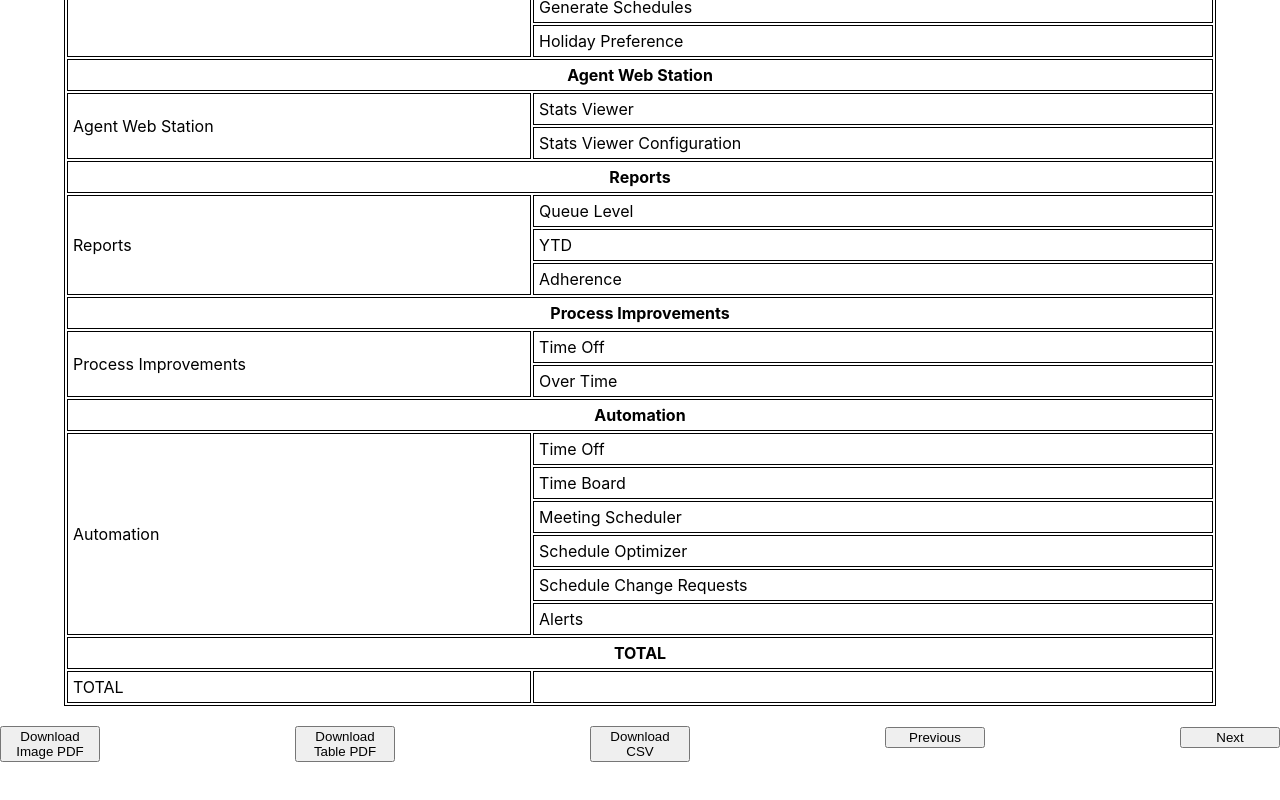
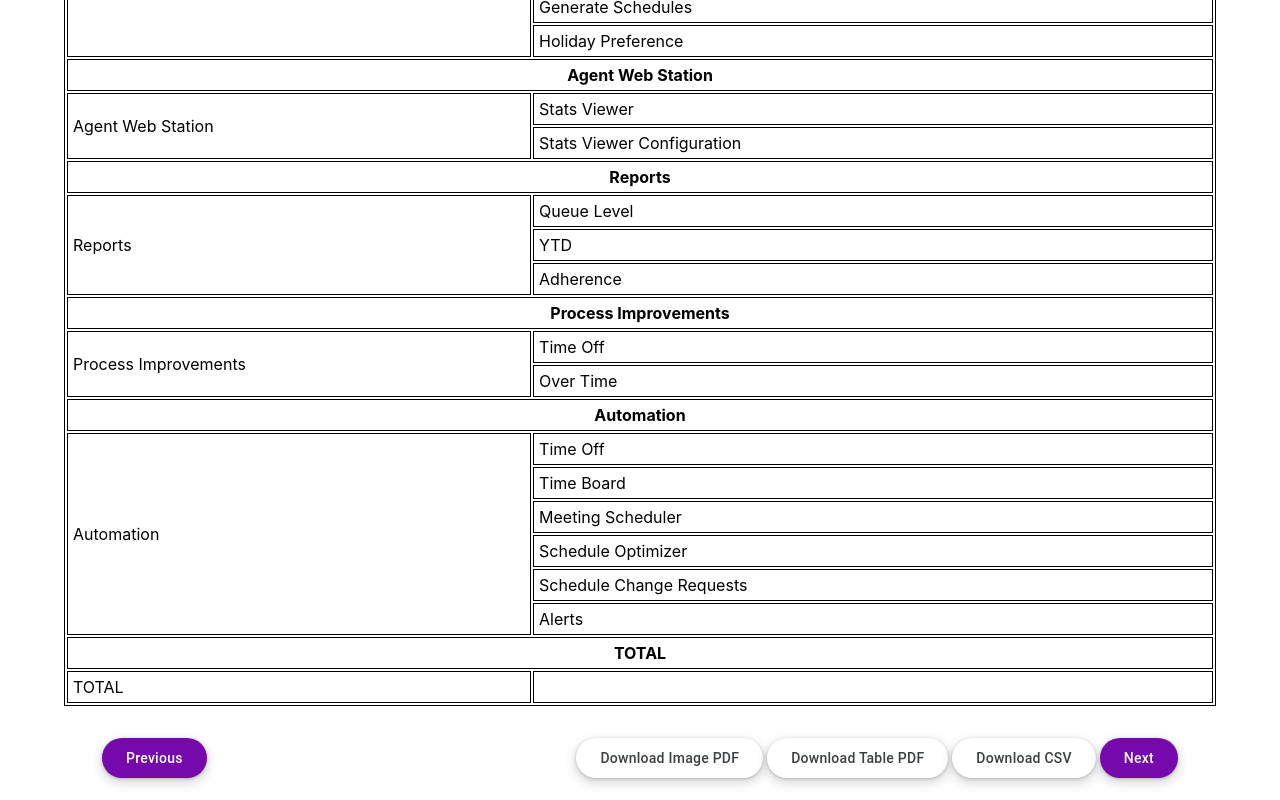
Before and after one commit to amanpatniajmer/vendorComparisonWebApp, a React (Create React App) app: page /feature-assessment-dashboard in a window 1280 px wide. Shown: the part 642-1442 px from the top of the page. Before the commit the page ends 1404 px from the top, so only its background shows below. Built offline with nearby package versions, Linux system fonts and the light colour scheme.

Commit message:
fixes controls buttons css

```diff
--- a/src/App.css
+++ b/src/App.css
@@ -55,17 +55,80 @@ table td, th{
 }
 
 .controls button{
-  width: 100px;
+  background-color: rgb(117, 9, 171);
+  color: white;
+  border: black solid 1px;
+  border-radius: 5px;
+  margin: 2px;
+
 }
 
+.controls button {
+  align-items: center;
+  background-color: #fff;
+  border-radius: 24px;
+  border-style: none;
+  box-shadow: rgba(0, 0, 0, .2) 0 3px 5px -1px,rgba(0, 0, 0, .14) 0 6px 10px 0,rgba(0, 0, 0, .12) 0 1px 18px 0;
+  box-sizing: border-box;
+  color: #3c4043;
+  cursor: pointer;
+  display: inline-flex;
+  font-family: "Google Sans",Roboto,Arial,sans-serif;
+  font-size: 14px;
+  font-weight: 500;
+  height: 40px;
+  letter-spacing: .25px;
+  padding: 2px 24px;
+  transition: box-shadow 280ms cubic-bezier(.4, 0, .2, 1),opacity 15ms linear 30ms,transform 270ms cubic-bezier(0, 0, .2, 1) 0ms;
+}
+
+.controls button:hover {
+  background: #F6F9FE;
+  color: #174ea6;
+}
+
+.controls button:active {
+  box-shadow: 0 4px 4px 0 rgb(60 64 67 / 30%), 0 8px 12px 6px rgb(60 64 67 / 15%);
+  outline: none;
+}
+
+.controls button:focus {
+  outline: none;
+  border: 2px solid #4285f4;
+}
+
+.controls button:not(:disabled) {
+  box-shadow: rgba(60, 64, 67, .3) 0 1px 3px 0, rgba(60, 64, 67, .15) 0 4px 8px 3px;
+}
+
+.controls button:not(:disabled):hover {
+  box-shadow: rgba(60, 64, 67, .3) 0 2px 3px 0, rgba(60, 64, 67, .15) 0 6px 10px 4px;
+}
+
+.controls button:not(:disabled):focus {
+  box-shadow: rgba(60, 64, 67, .3) 0 1px 3px 0, rgba(60, 64, 67, .15) 0 4px 8px 3px;
+}
+
+.controls button:not(:disabled):active {
+  box-shadow: rgba(60, 64, 67, .3) 0 4px 4px 0, rgba(60, 64, 67, .15) 0 8px 12px 6px;
+}
+
+.controls button:disabled {
+  box-shadow: rgba(60, 64, 67, .3) 0 1px 3px 0, rgba(60, 64, 67, .15) 0 4px 8px 3px;
+}
+
+.controls a {
+  text-decoration: none;
+}
 .controls {
   display: flex;
   justify-content: space-between;
+  padding: 10px 100px 20px 100px;
 }
 
-.controls a.next {
-  align-items: flex-end;
-  display: block;
+.controls button.next, button.prev{
+  background-color: rgb(117, 9, 171);
+  color: white;
 }
 
 tr.tableBreakHeading td{
@@ -142,6 +205,8 @@ td.e-N{
 .navbar .active {
   pointer-events: none;
   background-color: black;
+}
 
-
+.center {
+  text-align: center;
 }
--- a/src/Components/Header.js
+++ b/src/Components/Header.js
@@ -1,8 +1,8 @@
 import React from 'react'
 
-const Header = ({heading="Table"}) => {
+const Header = ({heading="Table", className=""}) => {
   return (
-    <h1 className='header'>{heading}</h1>
+    <h1 className={className + " header"}>{heading}</h1>
   )
 }
 
--- a/src/Pages/ActivitiesAssessmentDashboard.js
+++ b/src/Pages/ActivitiesAssessmentDashboard.js
@@ -27,7 +27,7 @@ const ActivitiesAssessmentDashboard = ({setActive}) => {
 
   return (
     <>
-        <Header heading={"Activities Assessment"}/>
+        <Header heading={"Activities Assessment"} className='center'/>
         <ComparisonForm comparisonKeys={allComparisons}/>
         <div className='dashboard'>
             <div id="tableDiv">
@@ -42,10 +42,14 @@ const ActivitiesAssessmentDashboard = ({setActive}) => {
             </table>
         </div>
         <div className='controls'>
-            <button onClick={()=>downloadImagePDF()}>Download Image PDF</button>
-            <button onClick={()=>downloadTablePDF()}>Download Table PDF</button>
-            <button onClick={()=>downloadActivitiesCSV(allData, allComparisons, queryInBinary)}>Download CSV</button>
-            <Link to={`/feature-assessment-dashboard?q=${queryInBinary}`} className='prev'><button>Previous</button></Link>
+            <div className='left'>
+                <Link to={`/feature-assessment-dashboard?q=${queryInBinary}`}><button className='prev'>Previous</button></Link>
+            </div>
+            <div className='right'>
+                <button onClick={()=>downloadImagePDF()}>Download Image PDF</button>
+                <button onClick={()=>downloadTablePDF()}>Download Table PDF</button>
+                <button onClick={()=>downloadActivitiesCSV(allData, allComparisons, queryInBinary)}>Download CSV</button>
+            </div>
         </div>
         </div>
     </>
--- a/src/Pages/CapabilityAssessmentDashboard.js
+++ b/src/Pages/CapabilityAssessmentDashboard.js
@@ -26,7 +26,7 @@ const CapabilityAssessmentDashboard = ({setActive}) => {
 
   return (
     <>
-        <Header heading={"Capability Assessment"}/>
+        <Header heading={"Capability Assessment"} className='center'/>
         <ComparisonForm comparisonKeys={allComparisons}/>
         <div className='dashboard'>
         <div id='tableDiv'>
@@ -40,10 +40,14 @@ const CapabilityAssessmentDashboard = ({setActive}) => {
         </table>
         </div>
         <div className='controls'>
-            <button onClick={()=>downloadImagePDF()}>Download Image PDF</button>
-            <button onClick={()=>downloadTablePDF()}>Download Table PDF</button>
-            <button onClick={()=>downloadCapabilitiesCSV(allData, allComparisons, queryInBinary)}>Download CSV</button>
-            <Link to={`/feature-assessment-dashboard?q=${queryInBinary}`} className='next'><button>Next</button></Link>
+            <div className='left'>
+            </div>
+            <div className='right'>
+                <button onClick={()=>downloadImagePDF()}>Download Image PDF</button>
+                <button onClick={()=>downloadTablePDF()}>Download Table PDF</button>
+                <button onClick={()=>downloadCapabilitiesCSV(allData, allComparisons, queryInBinary)}>Download CSV</button>
+                <Link to={`/feature-assessment-dashboard?q=${queryInBinary}`}><button className='next'>Next</button></Link>
+            </div>
         </div>
         </div>
     </>
--- a/src/Pages/FeaturesAssessmentDashboard.js
+++ b/src/Pages/FeaturesAssessmentDashboard.js
@@ -25,7 +25,7 @@ const FeaturesAssessmentDashboard = ({setActive}) => {
 
   return (
     <>
-        <Header heading={"FEATURES ASSESSMENT - Market Leaders"}/>
+        <Header heading={"FEATURES ASSESSMENT - Market Leaders"} className='center'/>
         <ComparisonForm comparisonKeys={allComparisons}/>
         <div className='dashboard'>
         <div id='tableDiv'>
@@ -39,11 +39,15 @@ const FeaturesAssessmentDashboard = ({setActive}) => {
         </table>
         </div>
         <div className='controls'>
-            <button onClick={()=>downloadImagePDF()}>Download Image PDF</button>
-            <button onClick={()=>downloadTablePDF()}>Download Table PDF</button>
-            <button onClick={()=>downloadFeaturesCSV(allData, allComparisons, queryInBinary)}>Download CSV</button>
-            <Link to={`/capability-assessment-dashboard?q=${queryInBinary}`} className='prev'><button>Previous</button></Link>
-            <Link to={`/activities-assessment-dashboard?q=${queryInBinary}`} className='next'><button>Next</button></Link>
+            <div className='left'>
+                <Link to={`/capability-assessment-dashboard?q=${queryInBinary}`}><button className='prev'>Previous</button></Link>
+            </div>
+            <div className='right'>
+                <button onClick={()=>downloadImagePDF()}>Download Image PDF</button>
+                <button onClick={()=>downloadTablePDF()}>Download Table PDF</button>
+                <button onClick={()=>downloadFeaturesCSV(allData, allComparisons, queryInBinary)}>Download CSV</button>
+                <Link to={`/activities-assessment-dashboard?q=${queryInBinary}`}><button className='next'>Next</button></Link>
+            </div>
         </div>
         </div>
     </>
```
